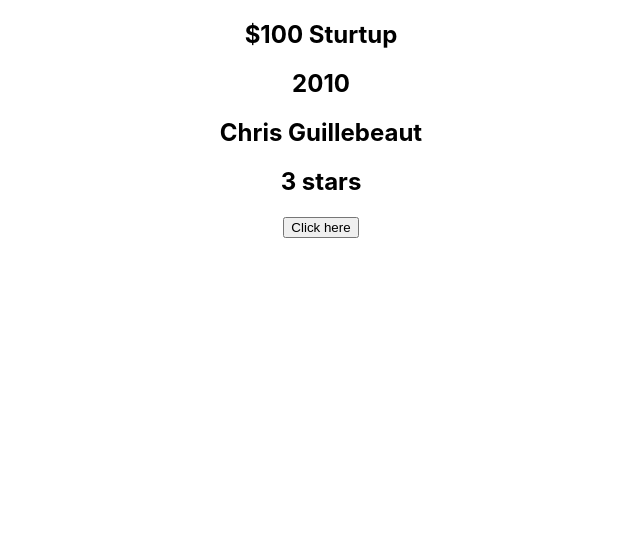
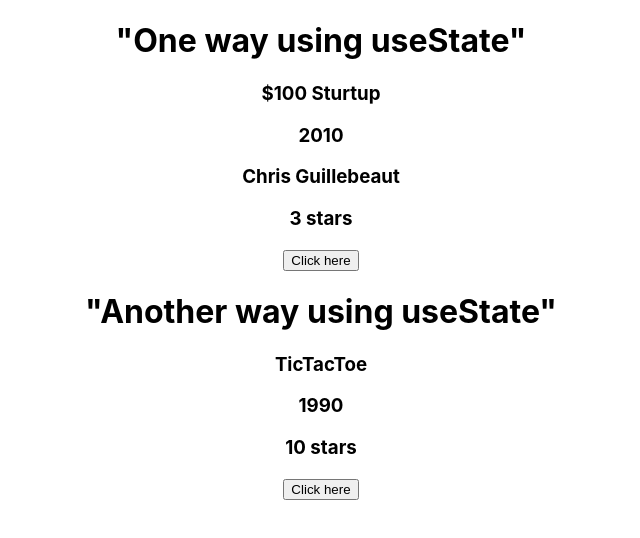
Before and after one commit to MaryiaBialetskaya1/learn-useEffect-react, a React (Create React App) app: page / in a window 1280 px wide. Shown: the top 538 px of the page, without its empty margins (319-959 px from the left). Built offline with nearby package versions, Linux system fonts and the light colour scheme.

Commit message:
devide by components

```diff
--- a/src/App.js
+++ b/src/App.js
@@ -1,25 +1,11 @@
 import "./App.css";
 import { useState } from "react";
+import { SpreadOperator } from "./components/spreadOperator/SpreadOperator";
 
 function App() {
-  const [book, setBook] = useState({
-    title: "$100 Sturtup",
-    year: 2010,
-    author: "Chris Guillebeaut",
-    rating: "3 stars",
-  });
-  const onChangeRating = () => {
-    //use spread operator to keep other properties which when chanching state of field
-    setBook({ ...book, rating: "5 stars" });
-  };
-
   return (
     <div className="App">
-      <h2>{book.title}</h2>
-      <h2>{book.year}</h2>
-      <h2>{book.author}</h2>
-      <h2>{book.rating}</h2>
-      <button onClick={onChangeRating}>Click here</button>
+      <SpreadOperator />
     </div>
   );
 }
--- /dev/null
+++ b/src/components/spreadOperator/SpreadOperator.js
@@ -0,0 +1,42 @@
+import { useState } from "react";
+
+export const SpreadOperator = () => {
+  const [book, setBook] = useState({
+    title: "$100 Sturtup",
+    year: 2010,
+    author: "Chris Guillebeaut",
+    rating: "3 stars",
+  });
+  const onChangeRating = () => {
+    //use spread operator to keep other properties which when chanching state of field
+    setBook({ ...book, rating: "5 stars", year: 2014 });
+  };
+
+  const [game, setGame] = useState("TicTacToe");
+  const [year, setYear] = useState(1990);
+  const [rate, setRate] = useState("10 stars");
+
+  const onChangeGameRating = () => {
+    setRate("5 stars");
+  };
+
+  return (
+    <div className="App">
+      <div>
+        <h1>"One way using useState"</h1>
+        <h3>{book.title}</h3>
+        <h3>{book.year}</h3>
+        <h3>{book.author}</h3>
+        <h3>{book.rating}</h3>
+        <button onClick={onChangeRating}>Click here</button>
+      </div>
+      <div>
+        <h1>"Another way using useState"</h1>
+        <h3>{game}</h3>
+        <h3>{year}</h3>
+        <h3>{rate}</h3>
+        <button onClick={onChangeGameRating}>Click here</button>
+      </div>
+    </div>
+  );
+};
```
